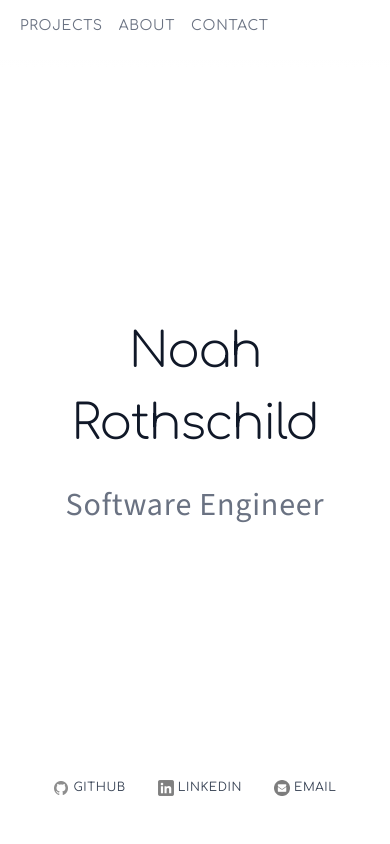
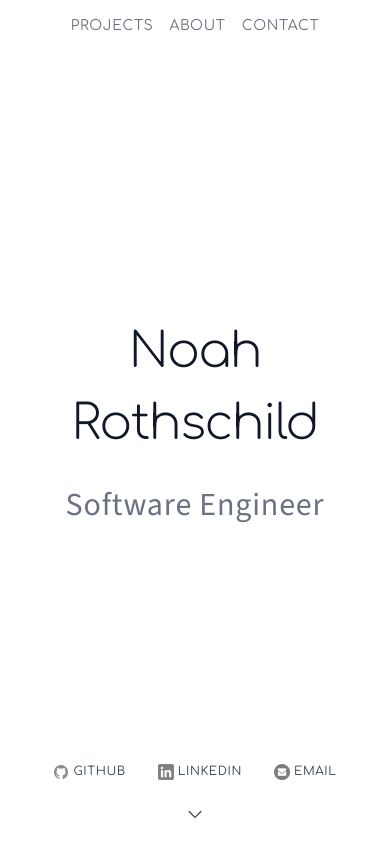
Before and after one commit to Noah-Rothschild/portfolio, a Next.js app: page / in a window 390 px wide. Shown: the top 844 px of the page. Built offline with nearby package versions, Linux system fonts and the light colour scheme.

Commit message:
Added finishing embellishments to hero including scroll arrow and clickable link

```diff
--- a/src/app/page.tsx
+++ b/src/app/page.tsx
@@ -1,13 +1,29 @@
+"use client";
+
 import projects from "../data/projects";
 import ProjectCard from "../components/ProjectCard";
+import { useState, useEffect } from "react";
 
 export default function Home() {
+
+  const [scrolled, setScrolled] = useState(false);
+
+  useEffect(() => {
+    const handleScroll = () => {
+      setScrolled(window.scrollY > 400);
+    };
+    window.addEventListener("scroll", handleScroll);
+    return () => window.removeEventListener("scroll", handleScroll);
+  }, []);
+
   return (
     <div>
       <section id="hero" className="min-h-screen flex flex-col items-center justify-center text-center gap-5 px-10">
           <h1 className="font-comfortaa text-[clamp(3rem,10vw,9rem)] font-light tracking-tight text-gray-900">Noah Rothschild</h1>
           <h2 className="font-source-sans text-[clamp(2rem,3vw,3rem)] font-light text-gray-500 tracking-wide">Software Engineer</h2>
 
+
+          <div className={`absolute bottom-4 left-0 right-0 flex items-center justify-center gap-2 transition-opacity duration-400 ${scrolled ? "opacity-0 pointer-events-none" : "opacity-100"}`}>
             <div className="absolute bottom-12 left-0 right-0 flex items-center justify-center gap-8">
               <a href="https://github.com/Noah-Rothschild" target="_blank" rel="noopener noreferrer" className="font-comfortaa text-xs uppercase tracking-wider text-gray-700 hover:text-gray-900 transition-colors duration-200"> <img src="/images/github.png" alt="GitHub Icon" className="inline-block w-4 h-4 mr-1" />
                 GitHub
@@ -17,6 +33,14 @@ export default function Home() {
               </a>
               <a href="mailto:nprothschild@gmail.com" className="font-comfortaa text-xs uppercase tracking-wider text-gray-700 hover:text-gray-900 transition-colors duration-200"> <img src="/images/email.png" alt="Email Icon" className="inline-block w-4 h-4 mr-1" />
                 Email
+              </a>
+            </div>
+            <a href="#projects" className="animate-bounce">
+              <span className="text-gray-700 text-2xl">
+                <svg className="w-5 h-5 text-gray-700" fill="none" viewBox="0 0 24 24" stroke="currentColor" strokeWidth={1.5}>
+                  <path strokeLinecap="round" strokeLinejoin="round" d="M19 9l-7 7-7-7" />
+                </svg>
+              </span>
             </a>
           </div>
       </section>
--- a/src/components/Nav.tsx
+++ b/src/components/Nav.tsx
@@ -16,7 +16,7 @@ export default function Nav() {
 
 
   return (
-    <nav className="bg-white fixed top-0 w-full flex items-center justify-between py-4 px-5 gap-3">
+    <nav className="bg-white fixed top-0 w-full flex items-center justify-center md:justify-between py-4 px-5 gap-3">
       <a className={`hidden md:block font-comfortaa text-lg font-bold text-gray-900 hover:text-gray-700 transition-opacity duration-300 ${scrolled ? "opacity-100" : "opacity-0 pointer-events-none"}`} href="#hero">Noah Rothschild</a>
       <div className="flex items-center gap-4">
         <a className="font-comfortaa text-sm uppercase tracking-wider text-gray-500 hover:text-gray-900 transition-colors duration-200" href="#projects">Projects</a>
```
Lines whose indentation alone changed are shown as unchanged.
